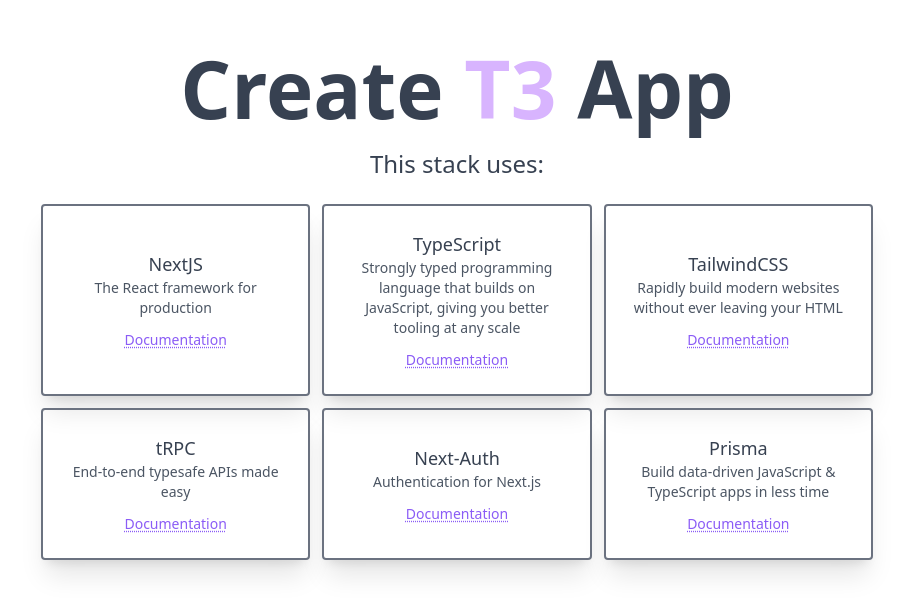
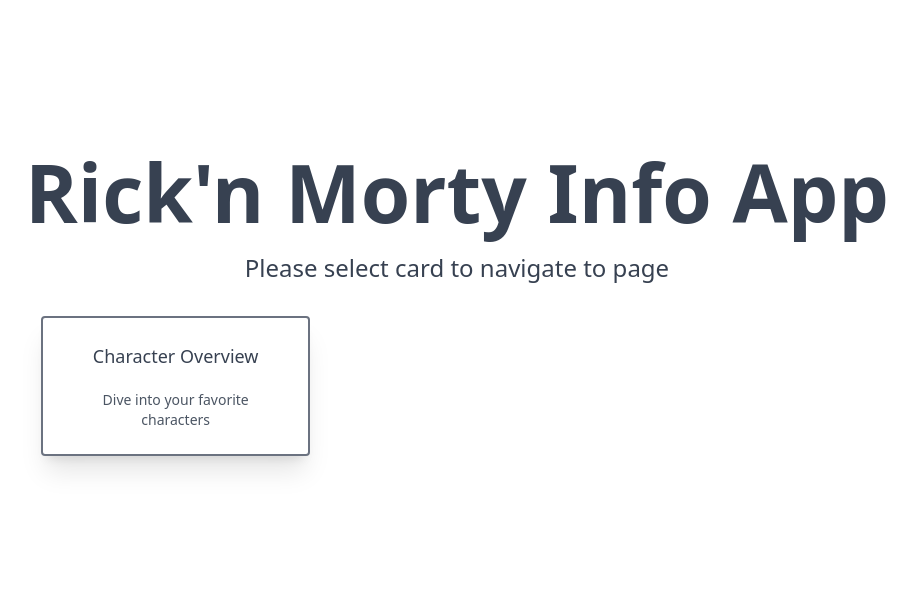
Before and after one commit to Caruso33/rick_n_morty_coding_challenge, a Next.js app: page / in a window 1280 px wide. Shown: the part 106-720 px from the top of the page, without its empty margins (183-1100 px from the left). Built offline with nearby package versions, Linux system fonts and the light colour scheme.

Commit message:
Start character overview

```diff
--- /dev/null
+++ b/src/components/Card.tsx
@@ -0,0 +1,22 @@
+type CardProps = {
+  name: string
+  description: string
+  content?: string | React.ReactNode
+  onClick?: () => void
+}
+
+const Card = ({ name, description, content, onClick }: CardProps) => {
+  return (
+    <section
+      onClick={onClick}
+      className="flex flex-col justify-center p-6 duration-500 border-2 border-gray-500 rounded shadow-xl motion-safe:hover:scale-105 cursor-pointer"
+    >
+      <h2 className="text-lg text-gray-700">{name}</h2>
+      <p className="mt-5 text-sm text-gray-600">{description}</p>
+
+      {content}
+    </section>
+  )
+}
+
+export default Card
--- /dev/null
+++ b/src/pages/character-overview.tsx
@@ -0,0 +1,7 @@
+import type { NextPage } from "next"
+
+const CharacterOverview: NextPage = () => {
+  return <div>character-overview</div>
+}
+
+export default CharacterOverview
--- a/src/pages/index.tsx
+++ b/src/pages/index.tsx
@@ -1,82 +1,42 @@
-import type { NextPage } from "next";
-import Head from "next/head";
+import type { NextPage } from "next"
+import Head from "next/head"
+import { useRouter } from "next/router"
+import Card from "../components/Card"
 
 const Home: NextPage = () => {
+  const router = useRouter()
+
+  function navigateTo(url: string): void {
+    router.push(url)
+  }
+
   return (
     <>
       <Head>
         <title>Create T3 App</title>
-        <meta name="description" content="Generated by create-t3-app" />
+        <meta name="description" content="Rick'n Morty" />
         <link rel="icon" href="/favicon.ico" />
       </Head>
 
       <main className="container mx-auto flex flex-col items-center justify-center min-h-screen p-4">
         <h1 className="text-5xl md:text-[5rem] leading-normal font-extrabold text-gray-700">
-          Create <span className="text-purple-300">T3</span> App
+          Rick&apos;n Morty Info App
         </h1>
-        <p className="text-2xl text-gray-700">This stack uses:</p>
-        <div className="grid gap-3 pt-3 mt-3 text-center md:grid-cols-3 lg:w-2/3">
-          <TechnologyCard
-            name="NextJS"
-            description="The React framework for production"
-            documentation="https://nextjs.org/"
-          />
-          <TechnologyCard
-            name="TypeScript"
-            description="Strongly typed programming language that builds on JavaScript, giving you better tooling at any scale"
-            documentation="https://www.typescriptlang.org/"
-          />
-          <TechnologyCard
-            name="TailwindCSS"
-            description="Rapidly build modern websites without ever leaving your HTML"
-            documentation="https://tailwindcss.com/"
-          />
-          <TechnologyCard
-            name="tRPC"
-            description="End-to-end typesafe APIs made easy"
-            documentation="https://trpc.io/"
-          />
-          <TechnologyCard
-            name="Next-Auth"
-            description="Authentication for Next.js"
-            documentation="https://next-auth.js.org/"
-          />
-          <TechnologyCard
-            name="Prisma"
-            description="Build data-driven JavaScript & TypeScript apps in less time"
-            documentation="https://www.prisma.io/docs/"
+
+        <p className="text-2xl text-gray-700">
+          Please select card to navigate to page
+        </p>
+
+        <div className="grid gap-3 pt-3 mt-5 text-center md:grid-cols-3 lg:w-2/3">
+          <Card
+            name="Character Overview"
+            description="Dive into your favorite characters"
+            onClick={() => navigateTo("/character-overview")}
           />
         </div>
       </main>
     </>
-  );
-};
+  )
+}
 
-export default Home;
-
-type TechnologyCardProps = {
-  name: string;
-  description: string;
-  documentation: string;
-};
-
-const TechnologyCard = ({
-  name,
-  description,
-  documentation,
-}: TechnologyCardProps) => {
-  return (
-    <section className="flex flex-col justify-center p-6 duration-500 border-2 border-gray-500 rounded shadow-xl motion-safe:hover:scale-105">
-      <h2 className="text-lg text-gray-700">{name}</h2>
-      <p className="text-sm text-gray-600">{description}</p>
-      <a
-        className="mt-3 text-sm underline text-violet-500 decoration-dotted underline-offset-2"
-        href={documentation}
-        target="_blank"
-        rel="noreferrer"
-      >
-        Documentation
-      </a>
-    </section>
-  );
-};
+export default Home
```
